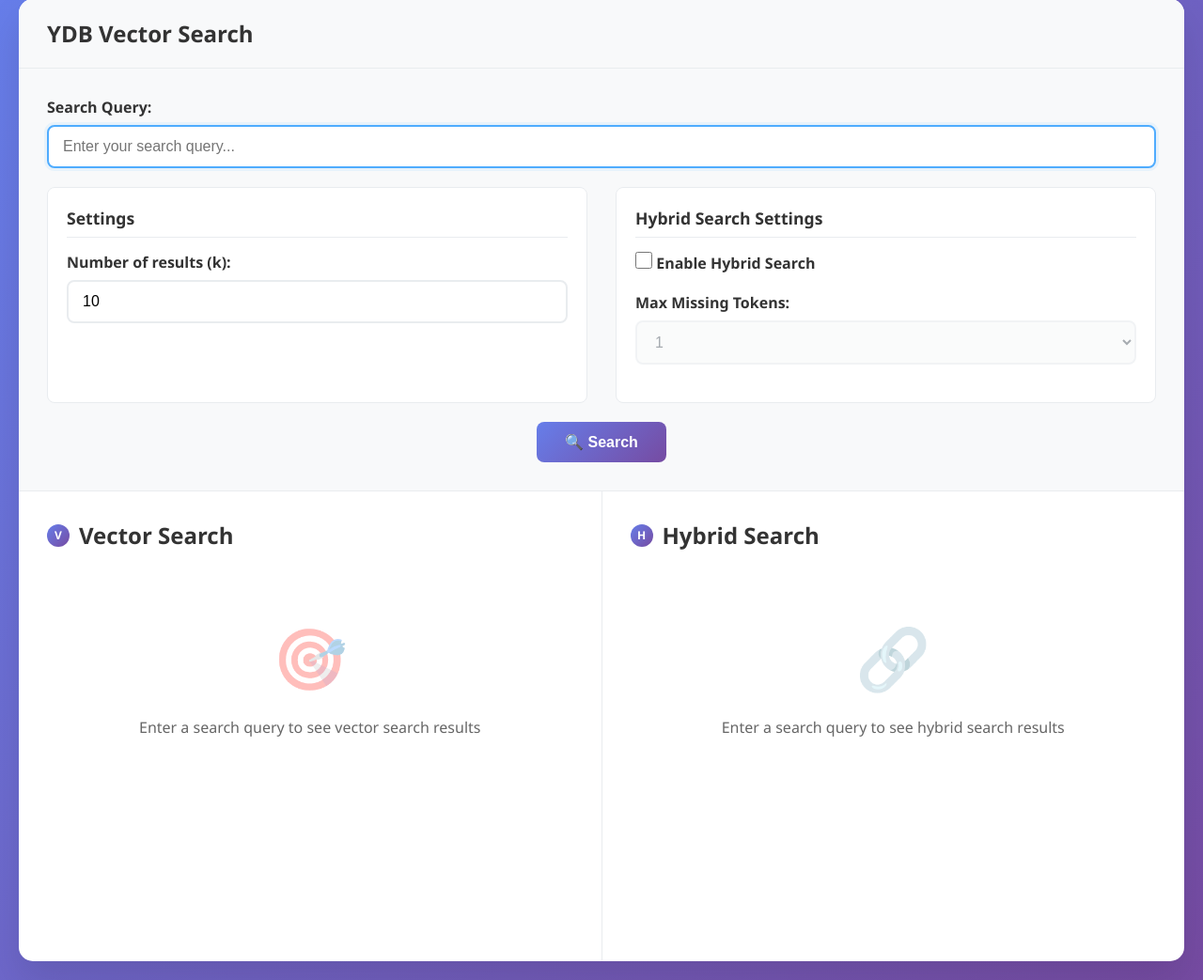
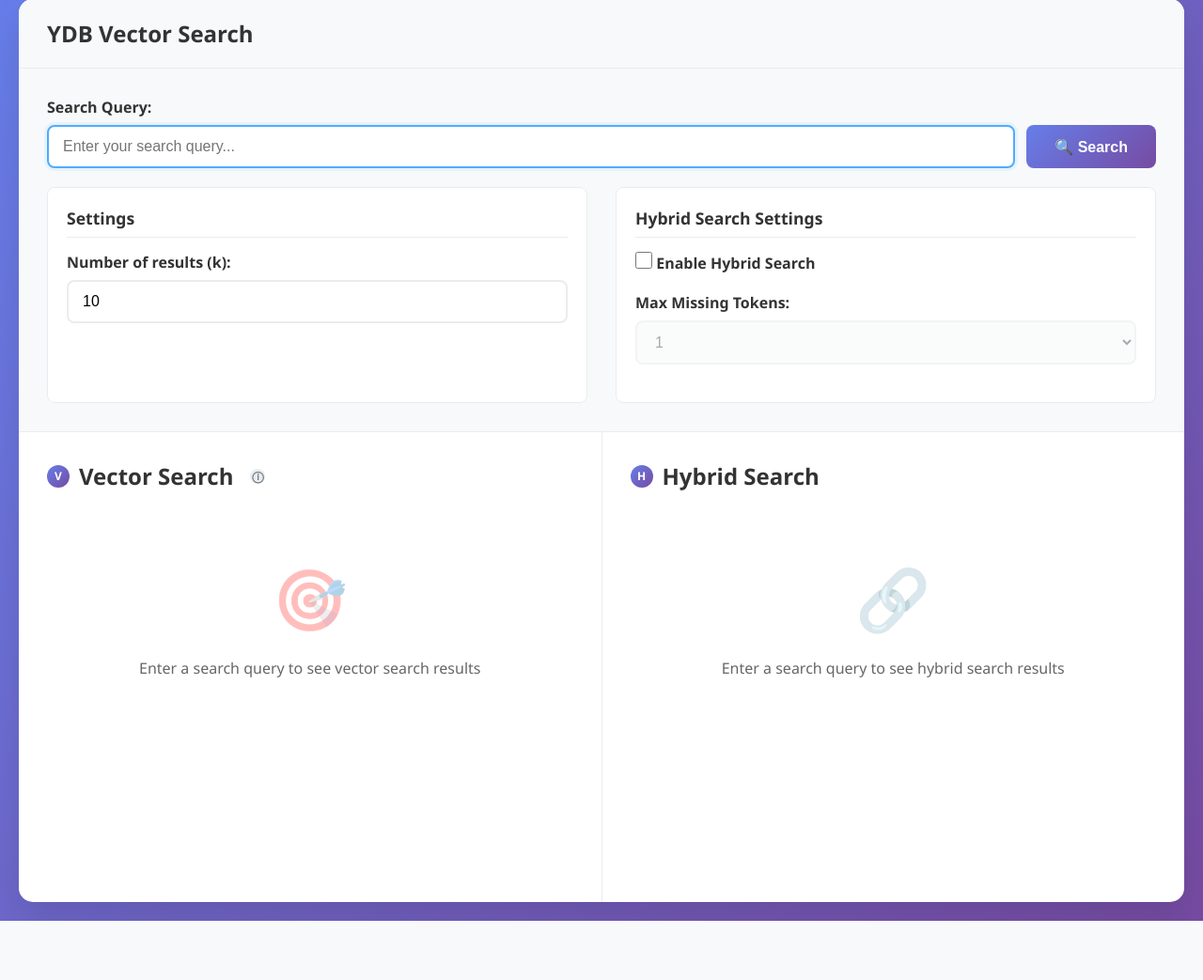
Before and after one commit to ydb-platform/langchain-ydb, a Flask app: page / in a window 1280 px wide. Shown: the part 21-1064 px from the top of the page at 94% size. After the commit the page ends 1001 px from the top, so only its background shows below. Run offline with Flask 3, Linux system fonts and the light colour scheme.

Commit message:
small redesign

```diff
--- a/examples/compare_search/app.py
+++ b/examples/compare_search/app.py
@@ -119,6 +119,7 @@ def search():
             formatted = []
             for doc, score in results:
                 formatted.append({
+                    'id': doc.id,
                     'document': doc.page_content,
                     'score': float(score),
                     'metadata': doc.metadata if hasattr(doc, 'metadata') else {}
--- a/examples/compare_search/templates/index.html
+++ b/examples/compare_search/templates/index.html
@@ -73,11 +74,26 @@
             box-shadow: 0 0 0 3px rgba(79, 172, 254, 0.1);
         }
 
+        .search-input-group {
+            display: flex;
+            gap: 12px;
+            align-items: stretch;
+        }
+
+        .search-input {
+            flex: 1;
+        }
+
+        .search-btn {
+            min-width: 120px;
+            white-space: nowrap;
+        }
+
         .settings-grid {
             display: grid;
             grid-template-columns: 1fr 1fr;
             gap: 30px;
-            margin-bottom: 20px;
+            margin-bottom: 0;
         }
 
         .settings-section {
@@ -96,9 +112,6 @@
             padding-bottom: 8px;
         }
 
-        .form-actions {
-            text-align: center;
-        }
 
         .checkbox-label {
             display: flex;
@@ -181,6 +194,27 @@
             font-family: 'Monaco', 'Menlo', monospace;
         }
 
+        .info-icon {
+            width: 16px;
+            height: 16px;
+            background: #e9ecef;
+            color: #6c757d;
+            border-radius: 50%;
+            display: flex;
+            align-items: center;
+            justify-content: center;
+            font-size: 12px;
+            font-weight: bold;
+            cursor: help;
+            margin-left: 8px;
+            transition: all 0.2s ease;
+        }
+
+        .info-icon:hover {
+            background: #4facfe;
+            color: white;
+        }
+
         .search-icon {
             width: 24px;
             height: 24px;
@@ -333,8 +415,13 @@
             <form id="searchForm">
                 <div class="form-group">
                     <label for="query">Search Query:</label>
-                    <input type="text" id="query" name="query" class="form-control"
+                    <div class="search-input-group">
+                        <input type="text" id="query" name="query" class="form-control search-input"
                                placeholder="Enter your search query..." required>
+                        <button type="submit" class="btn search-btn" id="searchBtn">
+                            🔍 Search
+                        </button>
+                    </div>
                 </div>
 
                 <div class="settings-grid">
@@ -367,12 +454,6 @@
                         </div>
                     </div>
                 </div>
-
-                <div class="form-actions">
-                    <button type="submit" class="btn" id="searchBtn">
-                        🔍 Search
-                    </button>
-                </div>
             </form>
         </div>
 
@@ -382,6 +463,7 @@
                     <div class="search-title">
                         <div class="search-icon">V</div>
                         Vector Search
+                        <div class="info-icon" title="Click 📋 button to copy item ID">ⓘ</div>
                     </div>
                     <div class="search-timing" id="vectorTiming"></div>
                 </h2>
@@ -571,9 +653,11 @@
                 `;
             }
 
-            return results.map(result => `
+            return results.map((result, index) => `
                 <div class="result-item">
                     <div class="result-content">
+                        ${result.id ? `<button class="copy-id-btn" onclick="copyDocumentId('${escapeHtml(result.id)}', this)" title="Copy ID: ${escapeHtml(result.id)}">📋</button>` : ''}
+                        <div class="result-text">
                             <div class="result-document">${escapeHtml(result.document)}</div>
                             ${Object.keys(result.metadata).length > 0 ?
                                 `<div class="result-metadata">
@@ -594,6 +679,27 @@
             return div.innerHTML;
         }
 
+        // Функция копирования ID документа
+        function copyDocumentId(id, button) {
+            navigator.clipboard.writeText(id).then(() => {
+                // Показываем визуальную обратную связь
+                button.classList.add('copied');
+                button.textContent = '✓';
+
+                // Возвращаем исходное состояние через 2 секунды
+                setTimeout(() => {
+                    button.classList.remove('copied');
+                    button.textContent = '📋';
+                }, 2000);
+
+                console.log('📋 Copied document ID:', id);
+            }).catch(err => {
+                console.error('Failed to copy ID:', err);
+                // Fallback для старых браузеров
+                alert('ID: ' + id);
+            });
+        }
+
         // Auto-focus on query input
         document.getElementById('query').focus();
     </script>
```
Also changed, not shown: other parts of examples/compare_search/templates/index.html (+51 -1 lines). Lines whose indentation alone changed are shown as unchanged.
